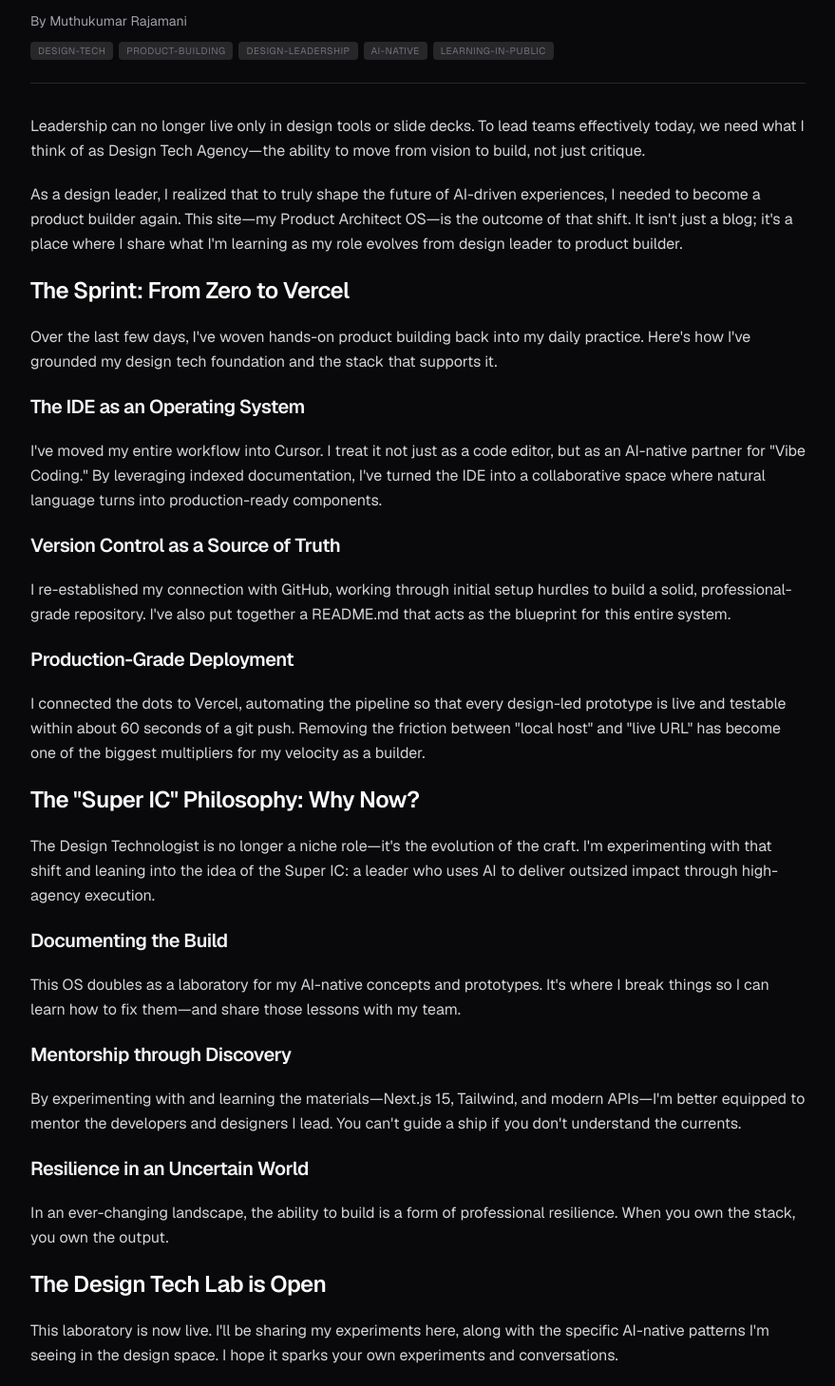
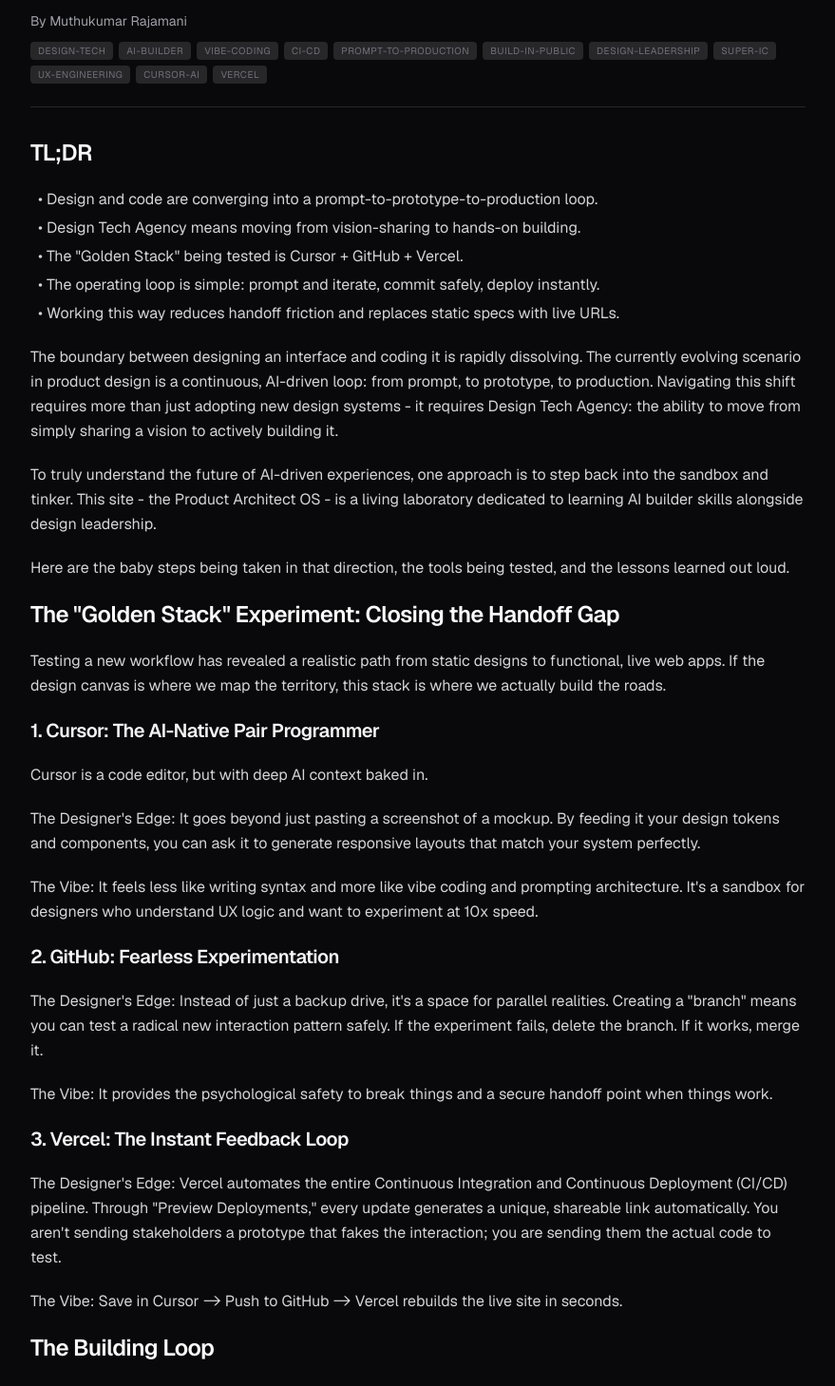
Before and after one commit to muthugenai/product-architect-os, a Next.js app: page /writing/architecting-agency in a window 1280 px wide. Shown: the part 288-1747 px from the top of the page at 95% size, without its empty margins (200-1079 px from the left). Built offline with nearby package versions, Linux system fonts and the light colour scheme.

Commit message:
Update post via Cursor

```diff
--- a/src/app/writing/[slug]/page.tsx
+++ b/src/app/writing/[slug]/page.tsx
@@ -8,6 +8,10 @@
 
 export function generateStaticParams() {
   return getPosts().map((post) => ({ slug: post.slug }));
+}
+
+function escapeRegExp(value: string) {
+  return value.replace(/[.*+?^${}()|[\]\\]/g, "\\$&");
 }
 
 function renderMarkdown(content: string) {
@@ -65,7 +69,10 @@
   const { slug } = await params;
   const post = getPostBySlug(slug);
   if (!post) notFound();
-  const contentWithoutTitle = post.content.replace(/^#\s+.*\n?/, "").trim();
+  const contentWithoutTitle = post.content
+    .replace(/^#\s+.*\n?/, "")
+    .replace(new RegExp(`^By\\s+${escapeRegExp(post.author)}\\s*\\n?`, "i"), "")
+    .trim();
 
   return (
     <main className="min-h-screen bg-zinc-950 text-zinc-100">
--- a/src/content/posts/architecting-agency.md
+++ b/src/content/posts/architecting-agency.md
@@ -1,55 +1,81 @@
 ---
-title: "Design Tech Laboratory: Experimenting with My Product Builder OS"
+title: "In Pursuit of Design Tech Agency: Tinkering with the Prompt-to-Production Loop"
 date: "2026-03-18"
-excerpt: "A design leader's journey back to building—and why hands-on experimentation matters more than ever."
+excerpt: "Exploring the prompt-to-production loop through practical experiments in Cursor, GitHub, and Vercel."
 author: "Muthukumar Rajamani"
 status: "Published"
 tags:
   - design-tech
-  - product-building
+  - ai-builder
+  - vibe-coding
+  - ci-cd
+  - prompt-to-production
+  - build-in-public
   - design-leadership
-  - AI-native
-  - learning-in-public
+  - super-ic
+  - ux-engineering
+  - cursor-ai
+  - vercel
 ---
 
-# Design Tech Laboratory: Experimenting with My Product Builder OS
+# In Pursuit of Design Tech Agency: Tinkering with the Prompt-to-Production Loop
 
-Leadership can no longer live only in design tools or slide decks. To lead teams effectively today, we need what I think of as Design Tech Agency—the ability to move from vision to build, not just critique.
+## TL;DR
 
-As a design leader, I realized that to truly shape the future of AI-driven experiences, I needed to become a product builder again. This site—my Product Architect OS—is the outcome of that shift. It isn't just a blog; it's a place where I share what I'm learning as my role evolves from design leader to product builder.
+- Design and code are converging into a prompt-to-prototype-to-production loop.
+- Design Tech Agency means moving from vision-sharing to hands-on building.
+- The "Golden Stack" being tested is Cursor + GitHub + Vercel.
+- The operating loop is simple: prompt and iterate, commit safely, deploy instantly.
+- Working this way reduces handoff friction and replaces static specs with live URLs.
 
-## The Sprint: From Zero to Vercel
+The boundary between designing an interface and coding it is rapidly dissolving. The currently evolving scenario in product design is a continuous, AI-driven loop: from prompt, to prototype, to production. Navigating this shift requires more than just adopting new design systems - it requires Design Tech Agency: the ability to move from simply sharing a vision to actively building it.
 
-Over the last few days, I've woven hands-on product building back into my daily practice. Here's how I've grounded my design tech foundation and the stack that supports it.
+To truly understand the future of AI-driven experiences, one approach is to step back into the sandbox and tinker. This site - the Product Architect OS - is a living laboratory dedicated to learning AI builder skills alongside design leadership.
 
-### The IDE as an Operating System
+Here are the baby steps being taken in that direction, the tools being tested, and the lessons learned out loud.
 
-I've moved my entire workflow into Cursor. I treat it not just as a code editor, but as an AI-native partner for "Vibe Coding." By leveraging indexed documentation, I've turned the IDE into a collaborative space where natural language turns into production-ready components.
+## The "Golden Stack" Experiment: Closing the Handoff Gap
 
-### Version Control as a Source of Truth
+Testing a new workflow has revealed a realistic path from static designs to functional, live web apps. If the design canvas is where we map the territory, this stack is where we actually build the roads.
 
-I re-established my connection with GitHub, working through initial setup hurdles to build a solid, professional-grade repository. I've also put together a README.md that acts as the blueprint for this entire system.
+### 1. Cursor: The AI-Native Pair Programmer
 
-### Production-Grade Deployment
+Cursor is a code editor, but with deep AI context baked in.
 
-I connected the dots to Vercel, automating the pipeline so that every design-led prototype is live and testable within about 60 seconds of a git push. Removing the friction between "local host" and "live URL" has become one of the biggest multipliers for my velocity as a builder.
+The Designer's Edge: It goes beyond just pasting a screenshot of a mockup. By feeding it your design tokens and components, you can ask it to generate responsive layouts that match your system perfectly.
 
-## The "Super IC" Philosophy: Why Now?
+The Vibe: It feels less like writing syntax and more like vibe coding and prompting architecture. It's a sandbox for designers who understand UX logic and want to experiment at 10x speed.
 
-The Design Technologist is no longer a niche role—it's the evolution of the craft. I'm experimenting with that shift and leaning into the idea of the Super IC: a leader who uses AI to deliver outsized impact through high-agency execution.
+### 2. GitHub: Fearless Experimentation
 
-### Documenting the Build
+The Designer's Edge: Instead of just a backup drive, it's a space for parallel realities. Creating a "branch" means you can test a radical new interaction pattern safely. If the experiment fails, delete the branch. If it works, merge it.
 
-This OS doubles as a laboratory for my AI-native concepts and prototypes. It's where I break things so I can learn how to fix them—and share those lessons with my team.
+The Vibe: It provides the psychological safety to break things and a secure handoff point when things work.
 
-### Mentorship through Discovery
+### 3. Vercel: The Instant Feedback Loop
 
-By experimenting with and learning the materials—Next.js 15, Tailwind, and modern APIs—I'm better equipped to mentor the developers and designers I lead. You can't guide a ship if you don't understand the currents.
+The Designer's Edge: Vercel automates the entire Continuous Integration and Continuous Deployment (CI/CD) pipeline. Through "Preview Deployments," every update generates a unique, shareable link automatically. You aren't sending stakeholders a prototype that fakes the interaction; you are sending them the actual code to test.
 
-### Resilience in an Uncertain World
+The Vibe: Save in Cursor -> Push to GitHub -> Vercel rebuilds the live site in seconds.
 
-In an ever-changing landscape, the ability to build is a form of professional resilience. When you own the stack, you own the output.
+## The Building Loop
 
-## The Design Tech Lab is Open
+One of the workflows currently being experimented with looks like this:
 
-This laboratory is now live. I'll be sharing my experiments here, along with the specific AI-native patterns I'm seeing in the design space. I hope it sparks your own experiments and conversations.
+- Prompt & Iterate: Use AI in Cursor to turn UI logic into responsive components.
+- Commit: Secure progress and manage experimental branches in GitHub.
+- Deploy: Ship to Vercel to test live on the web.
+
+Learning: Exploring this loop changes the nature of the "Last Mile." Instead of throwing a PDF of specs over the wall, the experiment is about sharing a live, interactive URL.
+
+## Exploring the "Super IC" Philosophy
+
+The role of the Design Technologist is evolving, opening the door to the concept of the Super IC (Individual Contributor): a leader who leverages AI to deliver impact through hands-on execution.
+
+Mentorship through Discovery: By getting hands-on with these frameworks and understanding how they interact, there is a tangible opportunity to become a better partner and mentor to both design and development teams.
+
+## The Lab is Open
+
+Welcome to the product builder and design tech lab - a place to break things, share AI-native patterns, and learn together. Let the experiments begin.
+
+What are you learning to build right now?
--- a/src/lib/posts.ts
+++ b/src/lib/posts.ts
@@ -18,19 +18,20 @@
 }
 
 function parseFrontmatter(raw: string) {
-  const match = raw.match(/^---\n([\s\S]*?)\n---/);
+  const normalized = raw.replace(/^\uFEFF/, "");
+  const match = normalized.match(/^---\s*\r?\n([\s\S]*?)\r?\n---\s*(?:\r?\n|$)/);
   const frontmatter = match?.[1] ?? "";
-  const content = raw.replace(/^---\n[\s\S]*?\n---\n?/, "");
+  const content = normalized.replace(/^---\s*\r?\n[\s\S]*?\r?\n---\s*(?:\r?\n|$)/, "");
 
   const getField = (field: string) => {
-    const regex = new RegExp(`^${field}:\\s*["']?(.*?)["']?$`, "m");
+    const regex = new RegExp(`^${field}:\\s*["']?(.*?)["']?\\s*$`, "m");
     return frontmatter.match(regex)?.[1]?.trim() ?? "";
   };
 
   const getTags = (): string[] => {
-    const tagsMatch = frontmatter.match(/^tags:\s*\n((?:\s+-\s+.*\n?)*)/m);
+    const tagsMatch = frontmatter.match(/^tags:\s*\r?\n((?:\s*-\s+.*(?:\r?\n|$))*)/m);
     if (!tagsMatch) return [];
-    return (tagsMatch[1]?.match(/-\s+(.+)/g) ?? []).map((t) => t.replace(/^-\s+/, "").trim());
+    return (tagsMatch[1]?.match(/-\s+.+/g) ?? []).map((t) => t.replace(/^\s*-\s+/, "").trim());
   };
 
   return {
```
